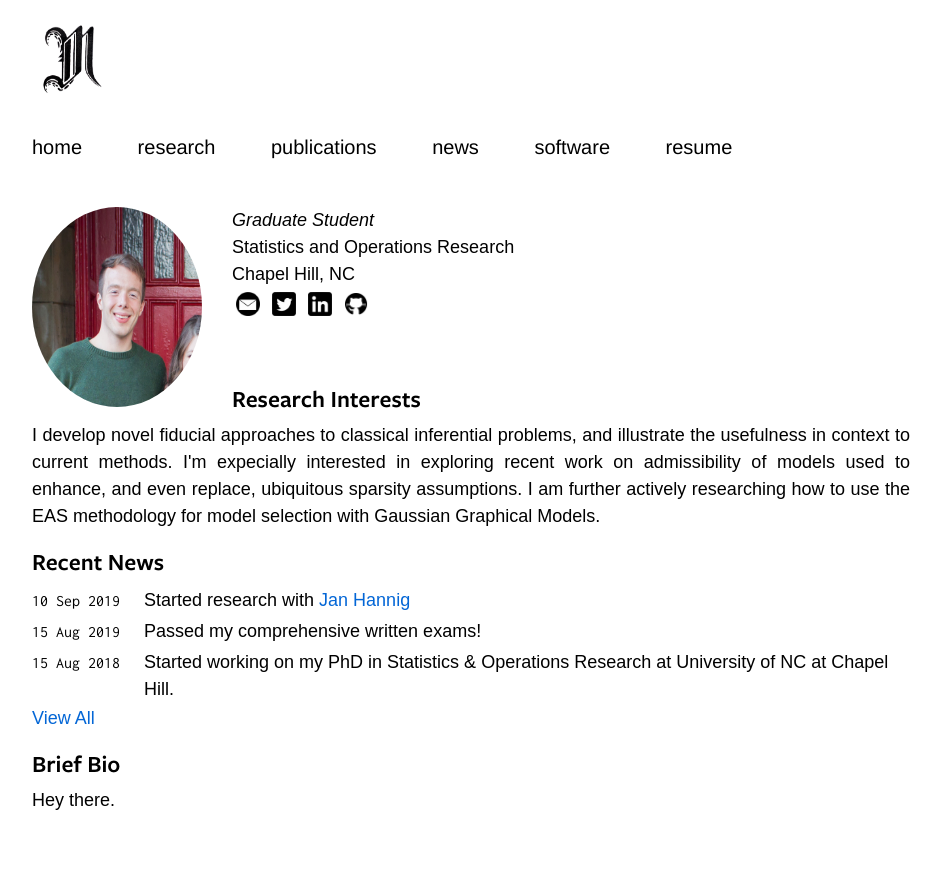
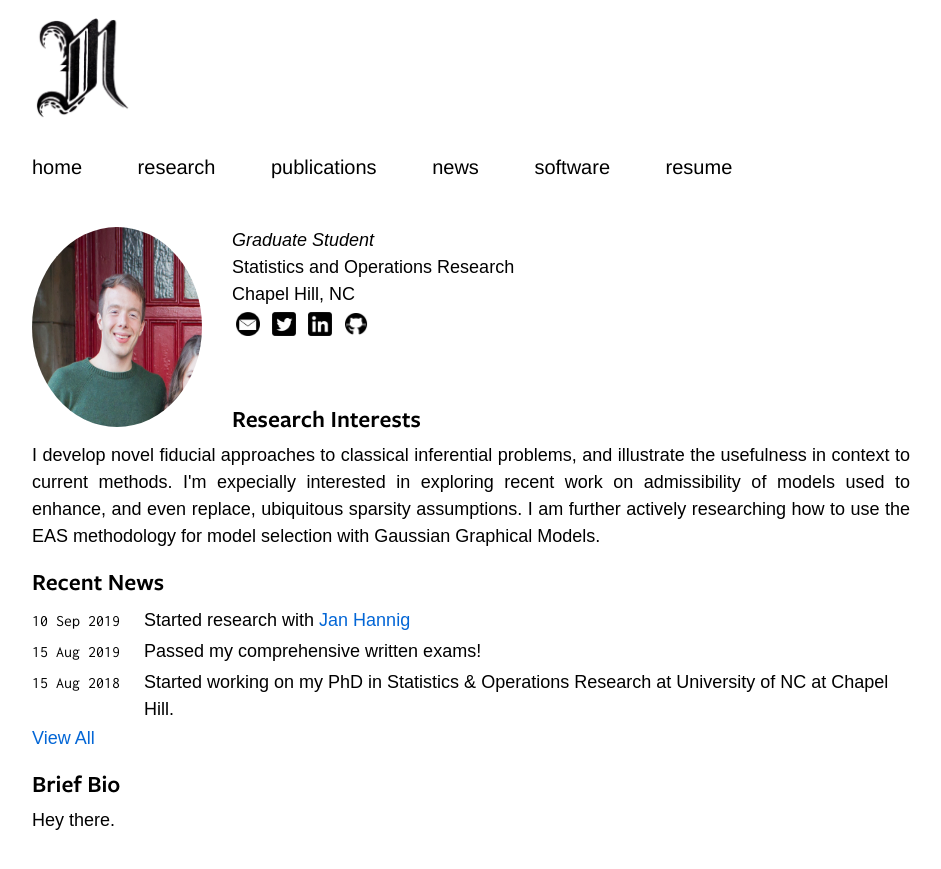
Before and after one commit to sirmurphalot/sirmurphalot.github.io, a Jekyll site: the page built from index.md, in a window 1280 px wide. Shown: the top 869 px of the page, without its empty margins (169-1110 px from the left). Built offline with Jekyll 4.4.1, drawn with Linux system fonts in a browser that asks for light colours; some web fonts are replaced.

Commit message:
updated image size

```diff
--- a/_includes/header.html
+++ b/_includes/header.html
@@ -1,6 +1,6 @@
 <div class="header">
     <p class="photo">
-        <img src="https://sirmurphalot.github.io/murph_mono.jpeg" width="80px" height="80px">
+        <img src="https://sirmurphalot.github.io/murph_mono.jpeg" width="100px" height="100px">
     </p>
 </div>
 <ul class="navbar" id="myNavbar">
```
Also changed, not shown: murph_mono.jpeg.
